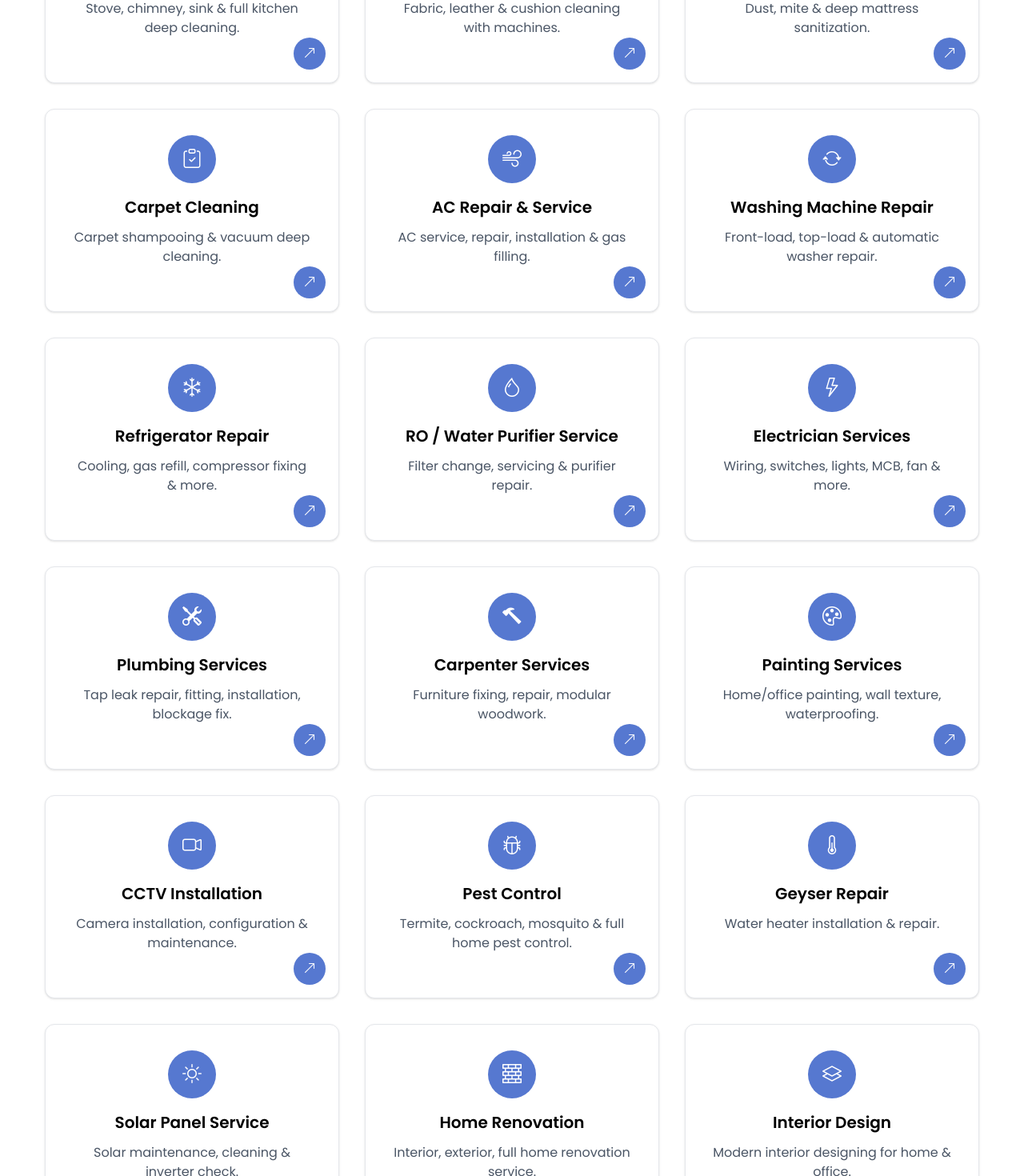
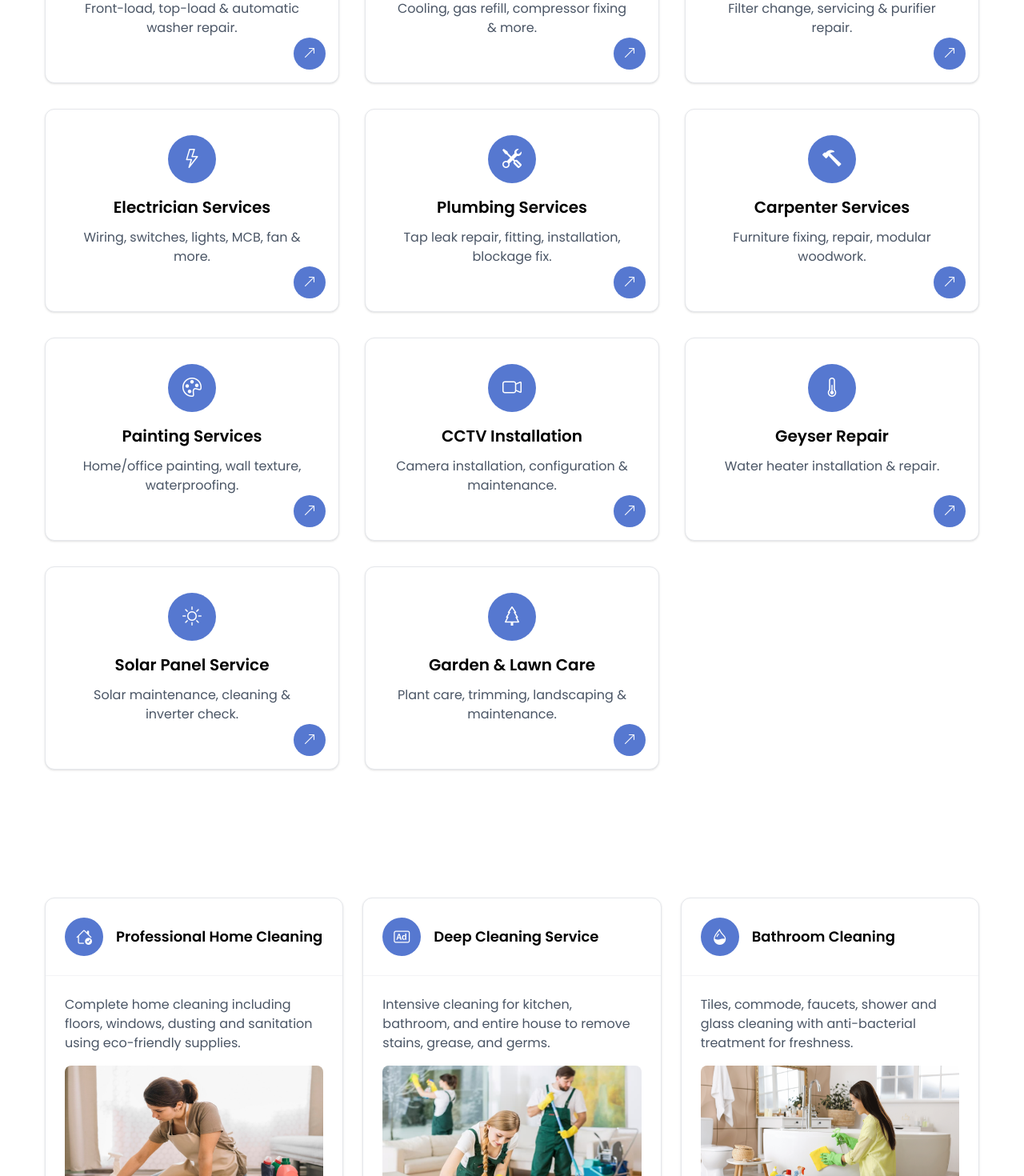
Before and after one commit to navdeeppathan/service-provider-application, a React (Vite) app: page / in a window 1280 px wide. Shown: the part 2640-4110 px from the top of the page at 80% size. Built offline with nearby package versions, Linux system fonts and the light colour scheme.

Commit message:
Your commit website chagdfgdgfgfg

```diff
--- a/src/pages/Home.jsx
+++ b/src/pages/Home.jsx
@@ -57,16 +57,6 @@ const Home = () => {
 
   { id: 2, key: "deep_cleaning", title: "Deep Cleaning", decs:"Deep, detailed cleaning for toughest stains & dirt.", icon:"bi bi-droplet-half", img:"https://images.unsplash.com/photo-1581579182249-f8f94c3f1a59?q=80&w=1200&auto=format&fit=crop" },
 
-  { id: 3, key: "bathroom_cleaning", title: "Bathroom Cleaning", decs:"Professional washroom and tiles cleaning service.", icon:"bi bi-water", img:"https://images.unsplash.com/photo-1581579182258-0e6a7bb2a2d2?q=80&w=1200&auto=format&fit=crop" },
-
-  { id: 4, key: "kitchen_cleaning", title: "Kitchen Cleaning", decs:"Stove, chimney, sink & full kitchen deep cleaning.", icon:"bi bi-egg-fried", img:"https://images.unsplash.com/photo-1544213456-b254f2f4b8f3?q=80&w=1200&auto=format&fit=crop" },
-
-  { id: 5, key: "sofa_cleaning", title: "Sofa Cleaning", decs:"Fabric, leather & cushion cleaning with machines.", icon:"bi bi-grid-3x3-gap", img:"https://images.unsplash.com/photo-1582719478212-1a6f5b6a8b4b?q=80&w=1200&auto=format&fit=crop" },
-
-  { id: 6, key: "mattress_cleaning", title: "Mattress Cleaning", decs:"Dust, mite & deep mattress sanitization.", icon:"bi bi-life-preserver", img:"https://images.unsplash.com/photo-1600585154340-be6161a56a0c?q=80&w=1200&auto=format&fit=crop" },
-
-  { id: 7, key: "carpet_cleaning", title: "Carpet Cleaning", decs:"Carpet shampooing & vacuum deep cleaning.", icon:"bi bi-clipboard-check", img:"https://images.unsplash.com/photo-1600585154211-4fcb0c23c6a1?q=80&w=1200&auto=format&fit=crop" },
-
   { id: 8, key: "ac_service", title: "AC Repair & Service", decs:"AC service, repair, installation & gas filling.", icon:"bi bi-wind", img:"https://images.unsplash.com/photo-1582719478212-1a6f5b6a8b4b?q=80&w=1200&auto=format&fit=crop" },
 
   { id: 9, key: "washing_machine", title: "Washing Machine Repair", decs:"Front-load, top-load & automatic washer repair.", icon:"bi bi-arrow-repeat", img:"https://images.unsplash.com/photo-1581579182250-3b25f1b2a6d6?q=80&w=1200&auto=format&fit=crop" },
@@ -85,15 +75,12 @@ const Home = () => {
 
   { id: 16, key: "cctv", title: "CCTV Installation", decs:"Camera installation, configuration & maintenance.", icon:"bi bi-camera-video", img:"https://images.unsplash.com/photo-1515879218367-8466d910aaa4?q=80&w=1200&auto=format&fit=crop" },
 
-  { id: 17, key: "pest_control", title: "Pest Control", decs:"Termite, cockroach, mosquito & full home pest control.", icon:"bi bi-bug", img:"https://images.unsplash.com/photo-1587019151443-1e0ebb2a0b3a?q=80&w=1200&auto=format&fit=crop" },
 
   { id: 18, key: "geyser_repair", title: "Geyser Repair", decs:"Water heater installation & repair.", icon:"bi bi-thermometer-half", img:"https://images.unsplash.com/photo-1544716278-ca5e3f4abd8c?q=80&w=1200&auto=format&fit=crop" },
 
   { id: 19, key: "solar_service", title: "Solar Panel Service", decs:"Solar maintenance, cleaning & inverter check.", icon:"bi bi-sun", img:"https://images.unsplash.com/photo-1509395176047-4a66953fd231?q=80&w=1200&auto=format&fit=crop" },
 
-  { id: 20, key: "home_renovation", title: "Home Renovation", decs:"Interior, exterior, full home renovation service.", icon:"bi bi-bricks", img:"https://images.unsplash.com/photo-1555002925-7e3bfb81a0d0?q=80&w=1200&auto=format&fit=crop" },
-
-  { id: 21, key: "interior_design", title: "Interior Design", decs:"Modern interior designing for home & office.", icon:"bi bi-layers", img:"https://images.unsplash.com/photo-1493666438817-866a91353ca9?q=80&w=1200&auto=format&fit=crop" },
+
 
   { id: 22, key: "garden_maintenance", title: "Garden & Lawn Care", decs:"Plant care, trimming, landscaping & maintenance.", icon:"bi bi-tree", img:"https://images.unsplash.com/photo-1501004318641-b39e6451bec6?q=80&w=1200&auto=format&fit=crop" },
 ];
```
